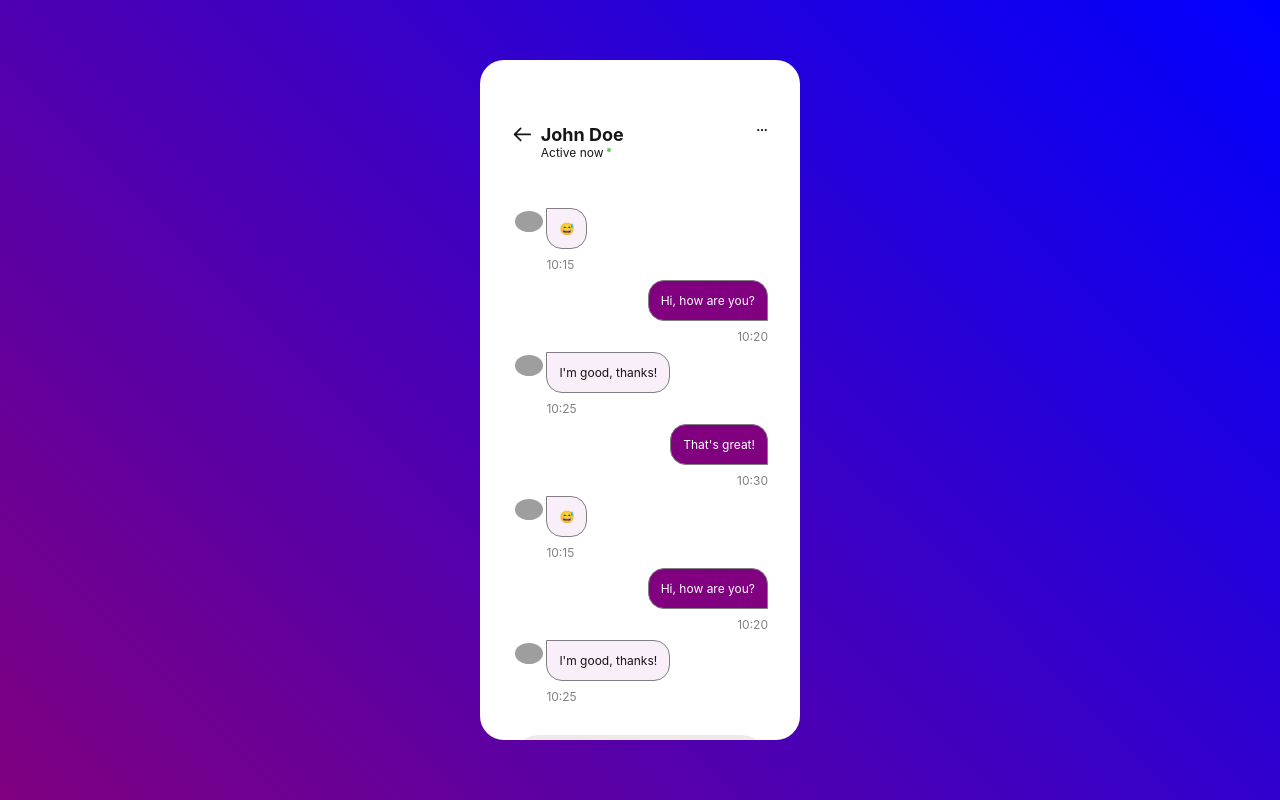
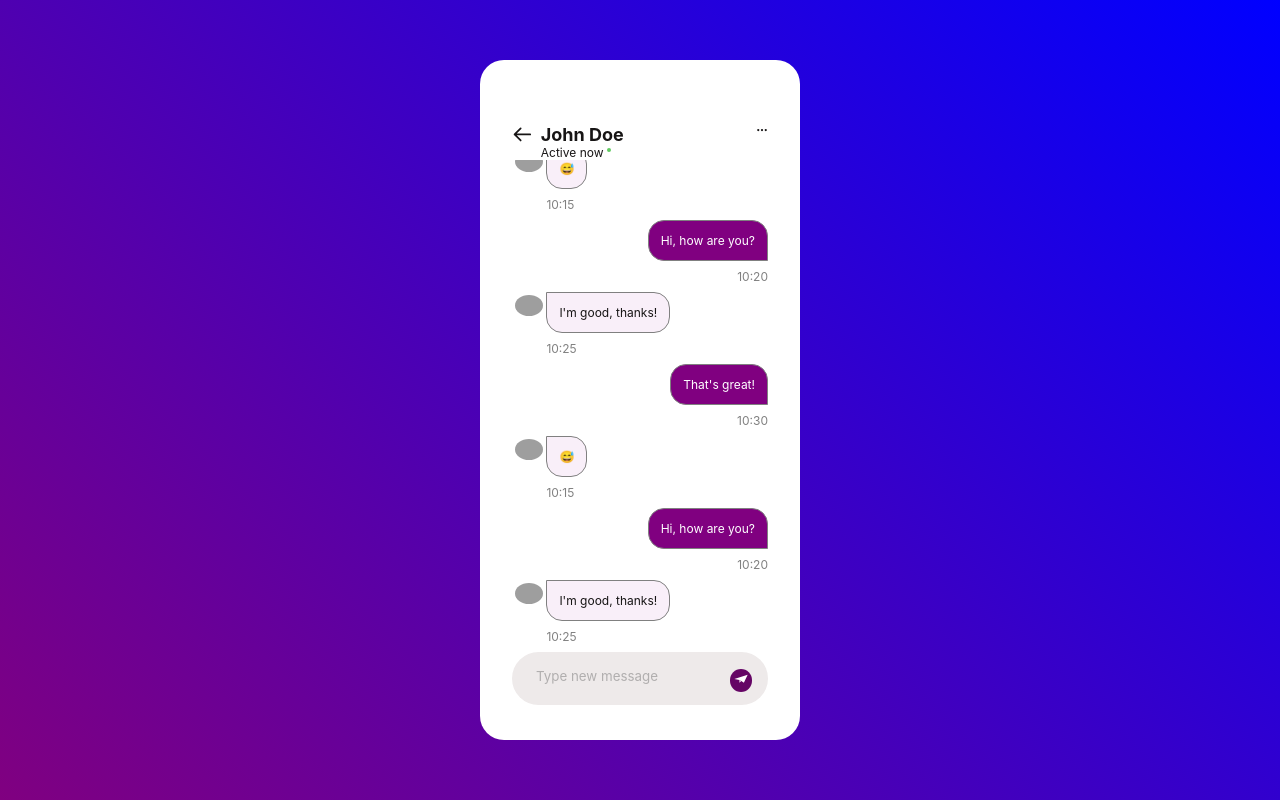
Before and after one commit to svmanjula/chat-app, a React (Create React App) app: page /chat/1 in a window 1280 px wide. Built offline with nearby package versions, Linux system fonts and the light colour scheme; grey boxes are pictures that could not be loaded.

Commit message:
updated chat page

```diff
--- a/src/App.css
+++ b/src/App.css
@@ -20,7 +20,7 @@
     background-color: white;
     border-radius: 1.5rem;
     overflow: scroll;
-    padding: 4rem 2rem 2rem 2rem
+
 }
 
 input {
@@ -28,10 +28,16 @@ input {
     border: 0.2px solid gray;
 
 }
+.link{
+    color: inherit;
+    text-decoration: none;
+  }
 
 
-@media screen and (max-width:950px) {
+
+@media screen and (max-width:800px) {
     .chatApp {
+
         width: 100vw;
         height: 100vh;
         border-radius: 0;
--- a/src/App.js
+++ b/src/App.js
@@ -1,23 +1,26 @@
 import { Route, Routes } from "react-router-dom";
 import "./App.css";
-import { jsonData } from "./backend/dummyData";
+import { data } from "./data/dummyData";
 import ChatPage from "./pages/ChatPage/ChatPage";
-import MessasesPage from "./pages/MessagesPage/MessasesPage";
+import MessagesPage from "./pages/MessagesPage/MessasesPage";
 
 function App() {
-  const data = jsonData.people;
-
-
-
+  const userData = data.people;
   return (
     <div className="App">
       <div className="chatApp">
-
-       <Routes>
-        <Route exact path="/" element ={ <MessasesPage data={data}  />} />
-        <Route exact path="/chat/:id" element ={<ChatPage data={data} />} />
-
-       </Routes>
+        <Routes>
+          <Route
+            exact
+            path="/"
+            element={<MessagesPage userData={userData} />}
+          />
+          <Route
+            exact
+            path="/chat/:id"
+            element={<ChatPage userData={userData} />}
+          />
+        </Routes>
       </div>
     </div>
   );
--- a/src/backend/dummyData.js
+++ /dev/null
@@ -1,75 +0,0 @@
-export const jsonData = {
-  "people": [
-    {
-      "id": 1,
-      "avatar": "https://randomuser.me/api/portraits/men/1.jpg",
-      "name": "John Doe",
-      "timestamp": "15:30",
-      "newmessage":"how are you,thanks",
-
-
-      "messages": [
-        { "sender": "John Doe", "text": "😅", "timestamp": "2023-06-04T10:15:30Z" },
-        { "sender": "Alice", "text": "Hi, how are you?", "timestamp": "2023-06-04T10:20:45Z" },
-        { "sender": "John Doe", "text": "I'm good, thanks!", "timestamp": "2023-06-04T10:25:15Z" },
-        { "sender": "Alice", "text": "That's great!", "timestamp": "2023-06-04T10:30:20Z" },
-        { "sender": "John Doe", "text": "😅", "timestamp": "2023-06-04T10:15:30Z" },
-        { "sender": "Alice", "text": "Hi, how are you?", "timestamp": "2023-06-04T10:20:45Z" },
-        { "sender": "John Doe", "text": "I'm good, thanks!", "timestamp": "2023-06-04T10:25:15Z" },
-
-      ]
-    },
-    {
-      "id": 2,
-      "avatar": "https://randomuser.me/api/portraits/women/2.jpg",
-      "name": "Jane Smith",
-      "timestamp": "11:45",
-      "newmessage":"Good morning  Smith",
-
-      "messages": [
-        { "sender": "Jane Smith", "text": "Hi there!", "timestamp": "2023-06-04T11:45:00Z" },
-        { "sender": "Alice", "text": "Hey, how's it going?", "timestamp": "2023-06-04T11:50:30Z" },
-        { "sender": "Jane Smith", "text": "Not bad, thanks!", "timestamp": "2023-06-04T11:55:15Z" },
-        { "sender": "Alice", "text": "Good to hear!", "timestamp": "2023-06-04T12:00:45Z" },
-        { "sender": "Jane Smith", "text": "Hi there!", "timestamp": "2023-06-04T11:45:00Z" },
-        { "sender": "Alice", "text": "Hey, how's it going?", "timestamp": "2023-06-04T11:50:30Z" },
-        { "sender": "Jane Smith", "text": "Not bad, thanks!", "timestamp": "2023-06-04T11:55:15Z" },
-
-      ]
-    },
-    {
-      "id": 3,
-      "avatar": "https://randomuser.me/api/portraits/men/3.jpg",
-      "name": "Sarah Williams",
-      "timestamp": "13:20",
-      "newmessage":"Hello Williams",
-
-      "messages": [
-        { "sender": "Sarah Williams", "text": "Hello!", "timestamp": "2023-06-04T13:20:00Z" },
-        { "sender": "Alice", "text": "Hi Sarah, how's your day?", "timestamp": "2023-06-04T13:25:30Z" },
-        { "sender": "Sarah Williams", "text": "It's going well, thank you!", "timestamp": "2023-06-04T13:30:15Z" },
-        { "sender": "Alice", "text": "That's great to hear!", "timestamp": "2023-06-04T13:35:00Z" },
-        { "sender": "Sarah Williams", "text": "Hello!", "timestamp": "2023-06-04T13:20:00Z" },
-        { "sender": "Alice", "text": "Hi Sarah, how's your day?", "timestamp": "2023-06-04T13:25:30Z" },
-        { "sender": "Sarah Williams", "text": "It's going well, thank you!", "timestamp": "2023-06-04T13:30:15Z" },
-      ]
-    },
-    {
-      "id": 4,
-      "avatar": "https://randomuser.me/api/portraits/women/4.jpg",
-      "name": "Michael Brown",
-      "timestamp": "7:50",
-      "newmessage":"Hey! how are you doing?",
-
-      "messages": [
-        { "sender": "Michael Brown", "text": "Hey!", "timestamp": "2023-06-04T14:50:00Z" },
-        { "sender": "Alice", "text": "Hi Michael, how are you doing?", "timestamp": "2023-06-04T14:55:30Z" },
-        { "sender": "Michael Brown", "text": "I'm doing great, thanks!", "timestamp": "2023-06-04T15:00:45Z" },
-        { "sender": "Alice", "text": "Glad to hear that!", "timestamp": "2023-06-04T15:05:00Z" },
-        { "sender": "Michael Brown", "text": "Hey!", "timestamp": "2023-06-04T14:50:00Z" },
-        { "sender": "Alice", "text": "Hi Michael, how are you doing?", "timestamp": "2023-06-04T14:55:30Z" },
-        { "sender": "Michael Brown", "text": "I'm doing great, thanks!", "timestamp": "2023-06-04T15:00:45Z" },
-      ]
-    }
-  ]
-};
--- /dev/null
+++ b/src/data/dummyData.js
@@ -0,0 +1,168 @@
+export const data = {
+  people: [
+    {
+      id: 1,
+      avatar: "https://randomuser.me/api/portraits/men/1.jpg",
+      name: "John Doe",
+      timestamp: "15:30",
+      messages: [
+        { sender: "John Doe", text: "😅", timestamp: "2023-06-04T10:15:30Z" },
+        {
+          receiver: "Alice",
+          text: "Hi, how are you?",
+          timestamp: "2023-06-04T10:20:45Z",
+        },
+        {
+          sender: "John Doe",
+          text: "I'm good, thanks!",
+          timestamp: "2023-06-04T10:25:15Z",
+        },
+        {
+          receiver: "Alice",
+          text: "That's great!",
+          timestamp: "2023-06-04T10:30:20Z",
+        },
+        { sender: "John Doe", text: "😅", timestamp: "2023-06-04T10:15:30Z" },
+        {
+          receiver: "Alice",
+          text: "Hi, how are you?",
+          timestamp: "2023-06-04T10:20:45Z",
+        },
+        {
+          sender: "John Doe",
+          text: "I'm good, thanks!",
+          timestamp: "2023-06-04T10:25:15Z",
+        },
+      ],
+    },
+    {
+      id: 2,
+      avatar: "https://randomuser.me/api/portraits/women/2.jpg",
+      name: "Jane Smith",
+      timestamp: "11:45",
+      messages: [
+        {
+          sender: "Jane Smith",
+          text: "Hi there!",
+          timestamp: "2023-06-04T11:45:00Z",
+        },
+        {
+          receiver: "Alice",
+          text: "Hey, how's it going?",
+          timestamp: "2023-06-04T11:50:30Z",
+        },
+        {
+          sender: "Jane Smith",
+          text: "Not bad, thanks!",
+          timestamp: "2023-06-04T11:55:15Z",
+        },
+        {
+          receiver: "Alice",
+          text: "Good to hear!",
+          timestamp: "2023-06-04T12:00:45Z",
+        },
+        {
+          sender: "Jane Smith",
+          text: "Hi there!",
+          timestamp: "2023-06-04T11:45:00Z",
+        },
+        {
+          receiver: "Alice",
+          text: "Hey, how's it going?",
+          timestamp: "2023-06-04T11:50:30Z",
+        },
+        {
+          sender: "Jane Smith",
+          text: "Not bad, thanks!",
+          timestamp: "2023-06-04T11:55:15Z",
+        },
+      ],
+    },
+    {
+      id: 3,
+      avatar: "https://randomuser.me/api/portraits/men/3.jpg",
+      name: "Sarah Williams",
+      timestamp: "13:20",
+      messages: [
+        {
+          sender: "Sarah Williams",
+          text: "Hello!",
+          timestamp: "2023-06-04T13:20:00Z",
+        },
+        {
+          receiver: "Alice",
+          text: "Hi Sarah, how's your day?",
+          timestamp: "2023-06-04T13:25:30Z",
+        },
+        {
+          sender: "Sarah Williams",
+          text: "It's going well, thank you!",
+          timestamp: "2023-06-04T13:30:15Z",
+        },
+        {
+          receiver: "Alice",
+          text: "That's great to hear!",
+          timestamp: "2023-06-04T13:35:00Z",
+        },
+        {
+          sender: "Sarah Williams",
+          text: "Hello!",
+          timestamp: "2023-06-04T13:20:00Z",
+        },
+        {
+          receiver: "Alice",
+          text: "Hi Sarah, how's your day?",
+          timestamp: "2023-06-04T13:25:30Z",
+        },
+        {
+          sender: "Sarah Williams",
+          text: "It's going well, thank you!",
+          timestamp: "2023-06-04T13:30:15Z",
+        },
+      ],
+    },
+    {
+      id: 4,
+      avatar: "https://randomuser.me/api/portraits/women/4.jpg",
+      name: "Michael Brown",
+      timestamp: "7:50",
+      messages: [
+        {
+          sender: "Michael Brown",
+          text: "Hey!",
+          timestamp: "2023-06-04T14:50:00Z",
+        },
+        {
+          receiver: "Alice",
+          text: "Hi Michael, how are you doing?",
+          timestamp: "2023-06-04T14:55:30Z",
+        },
+        {
+          sender: "Michael Brown",
+          text: "I'm doing great, thanks!",
+          timestamp: "2023-06-04T15:00:45Z",
+        },
+        {
+          receiver: "Alice",
+          text: "Glad to hear that!",
+          timestamp: "2023-06-04T15:05:00Z",
+        },
+        {
+          sender: "Michael Brown",
+          text: "Hey!",
+          timestamp: "2023-06-04T14:50:00Z",
+        },
+        {
+          receiver: "Alice",
+          text: "Hi Michael, how are you doing?",
+          timestamp: "2023-06-04T14:55:30Z",
+        },
+        {
+          sender: "Michael Brown",
+          text: "I'm doing great, thanks!",
+          timestamp: "2023-06-04T15:00:45Z",
+        },
+      ],
+    },
+  ],
+};
--- a/src/index.css
+++ b/src/index.css
@@ -14,6 +14,3 @@ code {
   font-family: source-code-pro, Menlo, Monaco, Consolas, 'Courier New',
     monospace;
 }
-.link{
-  color: inherit;
-}
--- a/src/pages/ChatPage/ChatPage.css
+++ b/src/pages/ChatPage/ChatPage.css
@@ -3,12 +3,19 @@
     gap: 0.5rem;
     align-items: start;
     background-color: white;
+    position: sticky;
+    top:0rem;
+    padding-top: 4rem;
+
 
 
 }
 .message-container{
-    padding: 2rem;
+    position: relative;
+    background-color: white;
+    padding: 0 2rem 2rem 2rem;
 }
+
 .flex-item-dots {
     margin-left: auto;
 }
@@ -18,6 +25,7 @@
 }
 .chat-container{
     margin-top: 3rem;
+
 }
 
 
@@ -35,6 +43,10 @@
     display: flex;
     align-items: center;
     margin-bottom: 0.5rem;
+    /* z-index: 1; */
+    /* position: relative; */
+
+
 
 }
 
@@ -52,13 +64,7 @@
     padding: 1rem 2.5rem 0.3rem 1.5rem;
     height: auto;
     border: none;
-    outline: none;
-
-
-
-
-
-}
+    outline: none;}
 textarea::placeholder{
     opacity: 0.5;
 
@@ -75,10 +81,11 @@ textarea::placeholder{
     border-radius: 50%;
     display: inline-block;
     padding: 0.2rem;
-    position: relative;
-    left: 16rem;
     border: none;
-    top:2.3rem;
+    position: absolute;
+    right: 1rem;
+    bottom: 1rem;
+
 
 }
 
@@ -119,8 +126,9 @@ textarea::placeholder{
     margin-top: 0.5rem;
     color: gray;
 }
-/* .text-input-container{
-    position: fixed;
-    bottom: 5rem;
+.text-input-container{
+    position: relative;
+    min-height: 3rem;
 
-} */
+
+}
--- a/src/pages/ChatPage/ChatPage.jsx
+++ b/src/pages/ChatPage/ChatPage.jsx
@@ -1,15 +1,14 @@
-import React, { useState } from "react";
+import React, { useEffect, useRef, useState } from "react";
 import { Link, useParams } from "react-router-dom";
 import { HiOutlineArrowLeft } from "react-icons/hi";
 import { BsThreeDots } from "react-icons/bs";
 import { SiMinutemailer } from "react-icons/si";
 import "./ChatPage.css";
 
-const ChatPage = ({ data }) => {
+const ChatPage = ({ userData }) => {
   const { id } = useParams();
-
-  const person = data.find((data) => data.id === Number(id));
-
+  const textAreaRef = useRef(null);
+  const person = userData.find((data) => data.id === Number(id));
   const [inputText, setInputText] = useState();
   const [messages, setMessages] = useState([...person.messages]);
 
@@ -19,9 +18,9 @@ const ChatPage = ({ data }) => {
 
   const handleSubmit = (e) => {
     e.preventDefault();
-    if (inputText !== " ") {
+    if (inputText) {
       const newMessage = {
-        sender: "Alice",
+        receiver: "Alice",
         text: inputText,
         timestamp: new Date().toISOString(),
       };
@@ -37,29 +36,41 @@ const ChatPage = ({ data }) => {
             timestamp: new Date().toISOString(),
           };
         };
-        setMessages((prevMessgaes) => [...prevMessgaes, newMessageReply()]);
+        setMessages((prevMessages) => [...prevMessages, newMessageReply()]);
       }, [2000]);
 
       setMessages([...newArray]);
       setInputText("");
     }
   };
-  console.log(messages);
+  useEffect(() => {
+
+      textAreaRef.current.scrollIntoView();
+
+
+  }, [messages]);
+
   const handleTextareaResize = (e) => {
-    e.target.style.height = "auto"; // Reset the height to auto
+    e.target.style.height = "auto";
     e.target.style.height = `${e.target.scrollHeight}px`; // Set the height based on content
   };
-  const handleTextareaBlur = (e) => {
-    e.target.style.height = ""; // Reset the height to its default value
+
+  const handleKeyDown = (e) => {
+    if (e.keyCode === 13 && !e.shiftKey) {
+      e.preventDefault();
+      handleSubmit(e);
+    }
   };
+  // const handleTextareaBlur = (e) => {
+  //   e.target.style.height = ""; // Reset the height to its default value
+  // };
 
   return (
-    <div>
+    <div className="message-container">
       <div className="person-container">
         <Link to="/" className="link">
-          <HiOutlineArrowLeft className="back-arrow-icon" />{" "}
+          <HiOutlineArrowLeft className="back-arrow-icon" />
         </Link>
-
         <div className="person-info-container">
           <h2> {person.name} </h2>
           <div>
@@ -72,7 +83,7 @@ const ChatPage = ({ data }) => {
         {messages.map((message) => {
           return (
             <div key={message.timestamp} className="chat-message-container">
-              {message.sender === "Alice" ? (
+              {message.receiver ? (
                 <div className=" flex-item-receiver">
                   <div className="receiver"> {message.text}</div>
 
@@ -112,17 +123,17 @@ const ChatPage = ({ data }) => {
             handleSubmit(e);
           }}
         >
-
-
           <textarea
+            ref={textAreaRef}
             placeholder="Type new message"
             className="text-input"
             value={inputText}
             onChange={(e) => handleChange(e)}
-            onInput={handleTextareaResize}
-            onFocus={handleTextareaBlur}
-            // onKeyDown={(e)=>{handleSubmit(e)}}
-
+            onKeyDown={(e) => handleKeyDown(e)}
+            onInput={(e) => {
+              handleTextareaResize(e);
+            }}
+            // onBlur={handleTextareaBlur}
           />
         </form>
       </div>
```
Also changed, not shown: src/pages/MessagesPage/MessagesPage.css (+10 -2 lines), src/pages/MessagesPage/MessasesPage.jsx (+45 -21 lines). Lines whose indentation alone changed are shown as unchanged.
